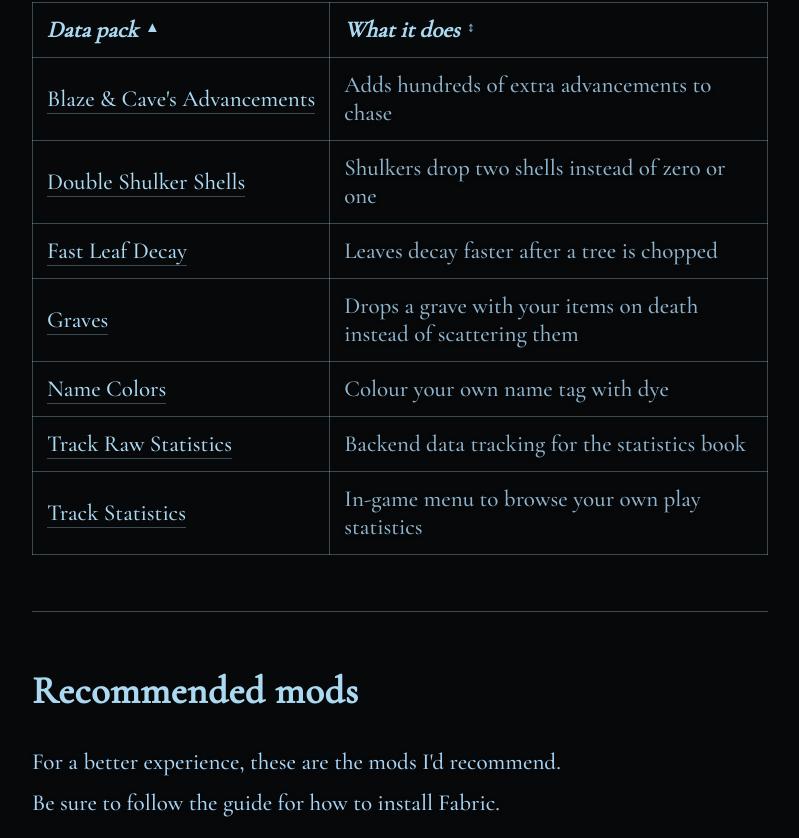
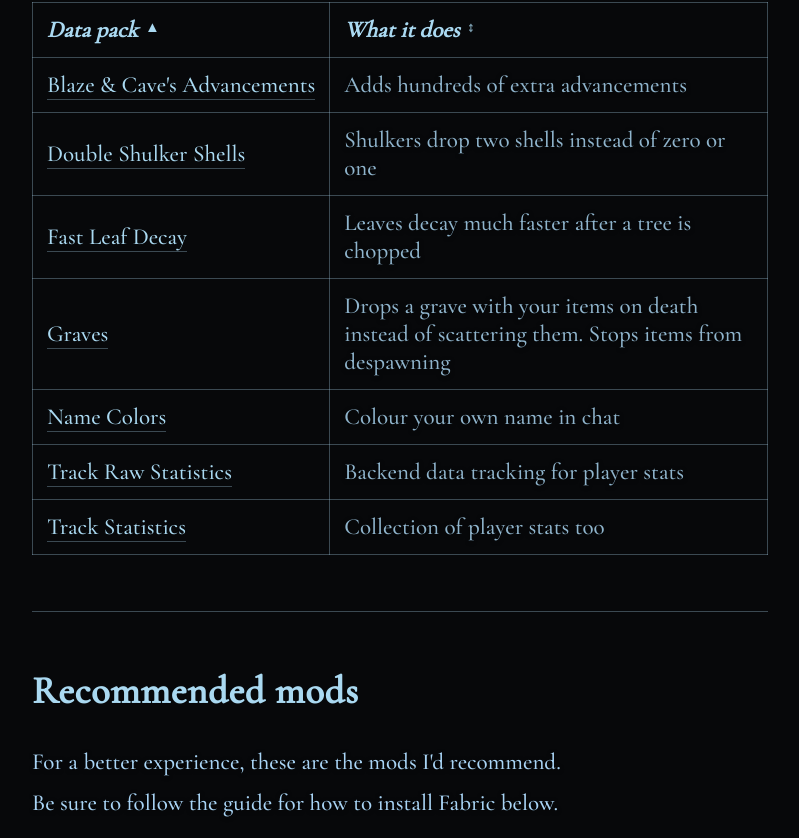
Before and after one commit to imclarenpow/nanosmp-static, a plain HTML site: page index.html in a window 1280 px wide. Shown: the part 1386-2224 px from the top of the page, without its empty margins (240-1039 px from the left). Drawn offline with nearby package versions, Linux system fonts and the light colour scheme.

Commit message:
Update index.html

```diff
--- a/index.html
+++ b/index.html
@@ -89,27 +89,27 @@
         <tr>
           <td class="name"><a href="https://vanillatweaks.net/picker/datapacks/" target="_blank" rel="noopener">Track
               Raw Statistics</a></td>
-          <td class="desc">Backend data tracking for the statistics book</td>
+          <td class="desc">Backend data tracking for player stats</td>
         </tr>
         <tr>
           <td class="name"><a href="https://vanillatweaks.net/picker/datapacks/" target="_blank" rel="noopener">Track
               Statistics</a></td>
-          <td class="desc">In-game menu to browse your own play statistics</td>
+          <td class="desc">Collection of player stats too</td>
         </tr>
         <tr>
           <td class="name"><a href="https://vanillatweaks.net/picker/datapacks/" target="_blank" rel="noopener">Fast
               Leaf Decay</a></td>
-          <td class="desc">Leaves decay faster after a tree is chopped</td>
+          <td class="desc">Leaves decay much faster after a tree is chopped</td>
         </tr>
         <tr>
           <td class="name"><a href="https://vanillatweaks.net/picker/datapacks/" target="_blank" rel="noopener">Name
               Colors</a></td>
-          <td class="desc">Colour your own name tag with dye</td>
+          <td class="desc">Colour your own name in chat</td>
         </tr>
         <tr>
           <td class="name"><a href="https://vanillatweaks.net/picker/datapacks/" target="_blank"
               rel="noopener">Graves</a></td>
-          <td class="desc">Drops a grave with your items on death instead of scattering them</td>
+          <td class="desc">Drops a grave with your items on death instead of scattering them. Stops items from despawning</td>
         </tr>
         <tr>
           <td class="name"><a href="https://vanillatweaks.net/picker/datapacks/" target="_blank" rel="noopener">Double
@@ -120,7 +120,7 @@
           <td class="name"><a
               href="https://modrinth.com/datapack/blazeandcaves-advancements-pack?version=26.2&loader=datapack"
               target="_blank" rel="noopener">Blaze &amp; Cave's Advancements</a></td>
-          <td class="desc">Adds hundreds of extra advancements to chase</td>
+          <td class="desc">Adds hundreds of extra advancements</td>
         </tr>
       </table>
     </section>
@@ -128,7 +128,7 @@
     <section>
       <h2>Recommended mods</h2>
       <p>For a better experience, these are the mods I'd recommend.<br>Be sure to follow the guide for how to install
-        Fabric.</p>
+        Fabric below.</p>
       <table>
         <tr>
           <th><button type="button" class="sortable-header" data-sort-index="0"><span>Mod</span><span
```
